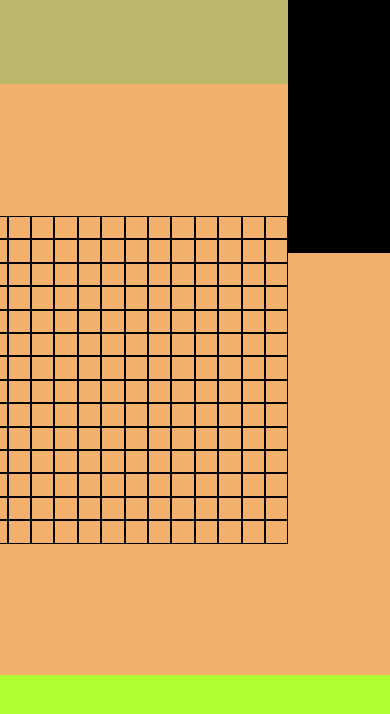
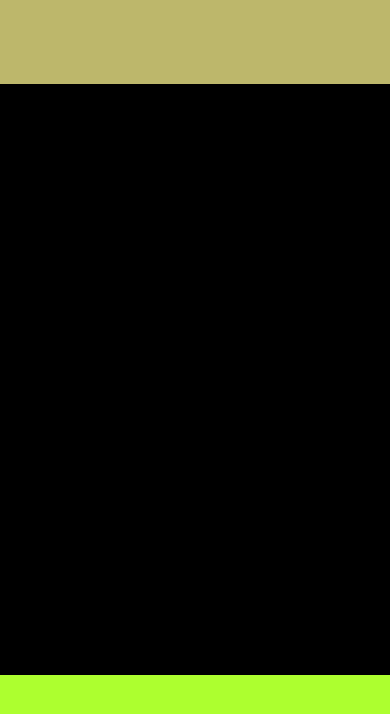
Before and after one commit to HuanjunZhao/SENG-513-WebDevelop, a plain HTML site: page index.html in a window 390 px wide. Both pictures are taken after a click on the button "Invisible". Drawn offline with Linux system fonts and the light colour scheme.

Commit message:
Update css for invisible
make invisible skill work for smart phone

```diff
--- a/styles.css
+++ b/styles.css
@@ -222,7 +222,7 @@ body {
 
 .curtain {
     position: relative;
-    margin-top: -100vh;
+    margin-left: -100%;
     display: none;
     z-index: 1;
     width: 100%;
```
